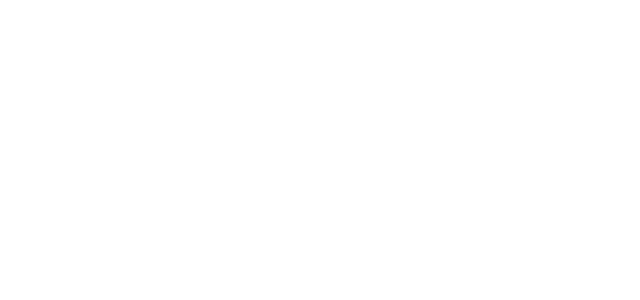
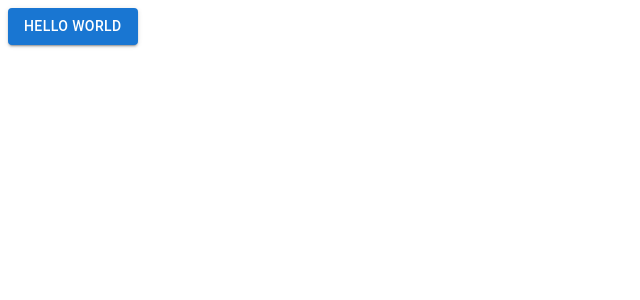
Before and after one commit to taku95/demo-app, a React (Create React App) app: page / in a window 1280 px wide. Shown: the top 300 px of the page, without its empty margins (0-640 px from the left). Built offline with nearby package versions, Linux system fonts and the light colour scheme.

Commit message:
mui追加

```diff
--- a/package.json
+++ b/package.json
@@ -3,6 +3,9 @@
   "version": "0.1.0",
   "private": true,
   "dependencies": {
+    "@emotion/react": "^11.10.6",
+    "@emotion/styled": "^11.10.6",
+    "@mui/material": "^5.11.16",
     "@testing-library/jest-dom": "^5.16.5",
     "@testing-library/react": "^13.4.0",
     "@testing-library/user-event": "^13.5.0",
--- a/src/App.js
+++ b/src/App.js
@@ -1,9 +1,10 @@
-function App() {
+import * as React from "react";
+import Button from "@mui/material/Button";
+
+export default function MyApp() {
   return (
-    <div className="App">
-      <header className="App-header"></header>
+    <div>
+      <Button variant="contained">Hello World</Button>
     </div>
   );
 }
-
-export default App;
```
Also changed, not shown: 1 other file (tests, documents, lock files or other folders).
